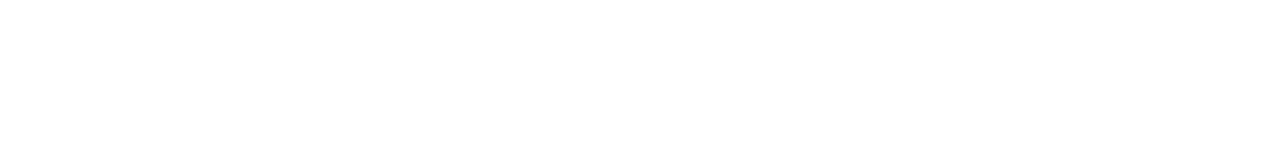
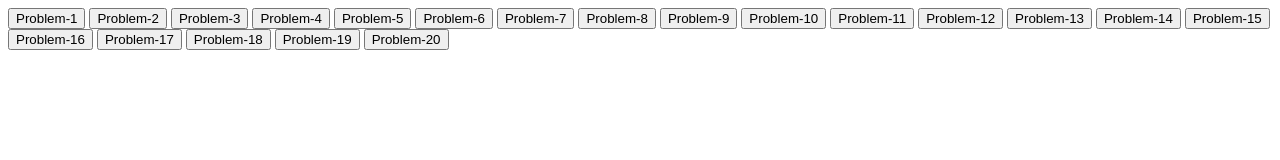
Before and after one commit to mzhratul-alt/eid_salami, a plain HTML site: page index.html in a window 1280 px wide. Drawn offline with Linux system fonts and the light colour scheme.

Commit message:
Add Html Button for execute problem

```diff
--- a/index.html
+++ b/index.html
@@ -1,12 +1,35 @@
 <!DOCTYPE html>
 <html lang="en">
+
     <head>
         <meta charset="UTF-8">
         <meta http-equiv="X-UA-Compatible" content="IE=edge">
         <meta name="viewport" content="width=device-width, initial-scale=1.0">
         <title>Eid Salami</title>
     </head>
+
     <body>
+        <button onclick="problem1()">Problem-1</button>
+        <button onclick="problem2()">Problem-2</button>
+        <button onclick="problem3()">Problem-3</button>
+        <button onclick="problem4()">Problem-4</button>
+        <button onclick="problem5()">Problem-5</button>
+        <button onclick="problem6()">Problem-6</button>
+        <button onclick="problem7()">Problem-7</button>
+        <button onclick="problem8()">Problem-8</button>
+        <button onclick="problem9()">Problem-9</button>
+        <button onclick="problem10()">Problem-10</button>
+        <button onclick="problem11()">Problem-11</button>
+        <button onclick="problem12()">Problem-12</button>
+        <button onclick="problem13()">Problem-13</button>
+        <button onclick="problem14()">Problem-14</button>
+        <button onclick="problem15()">Problem-15</button>
+        <button onclick="problem16()">Problem-16</button>
+        <button onclick="problem17()">Problem-17</button>
+        <button onclick="problem18()">Problem-18</button>
+        <button onclick="problem19()">Problem-19</button>
+        <button onclick="problem20()">Problem-20</button>
         <script src="./js/app.js"></script>
     </body>
+
 </html>
```
Also changed, not shown: js/app.js (+0 -12 lines). Lines whose indentation alone changed are shown as unchanged.
